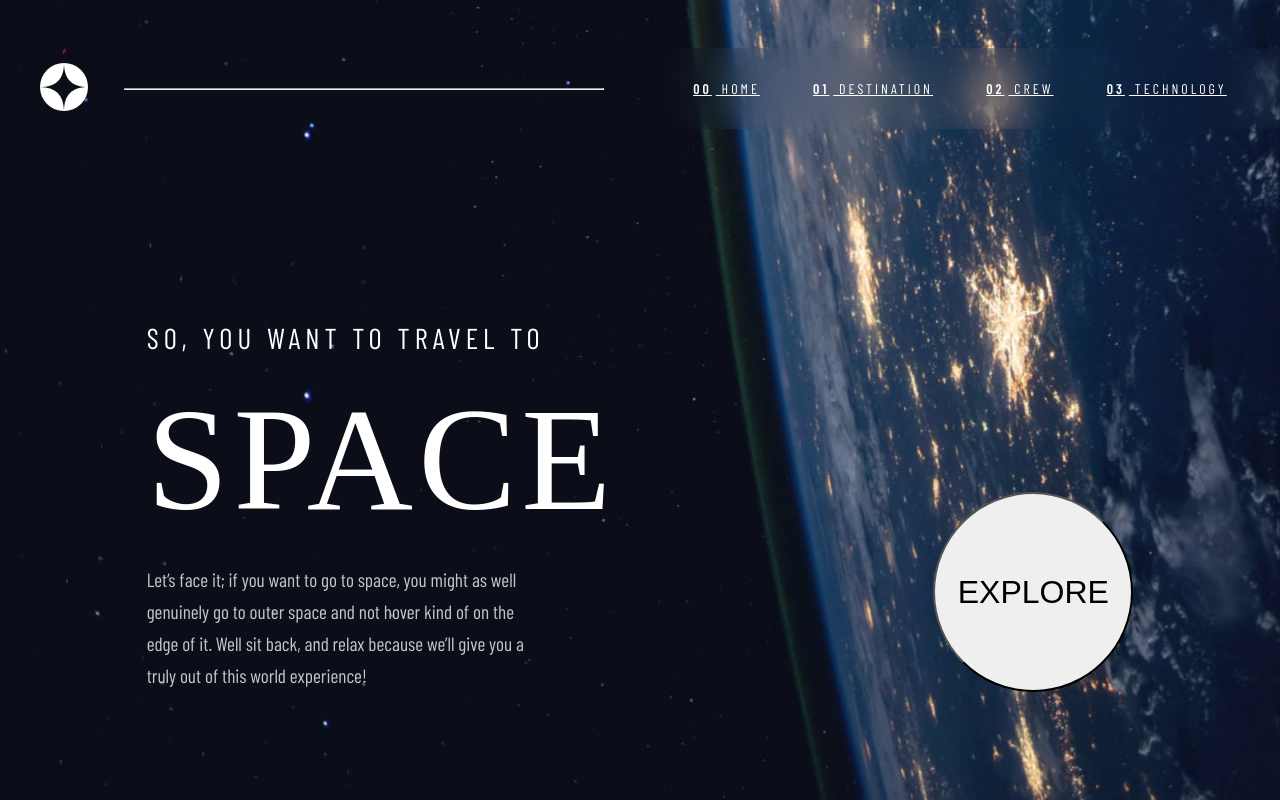
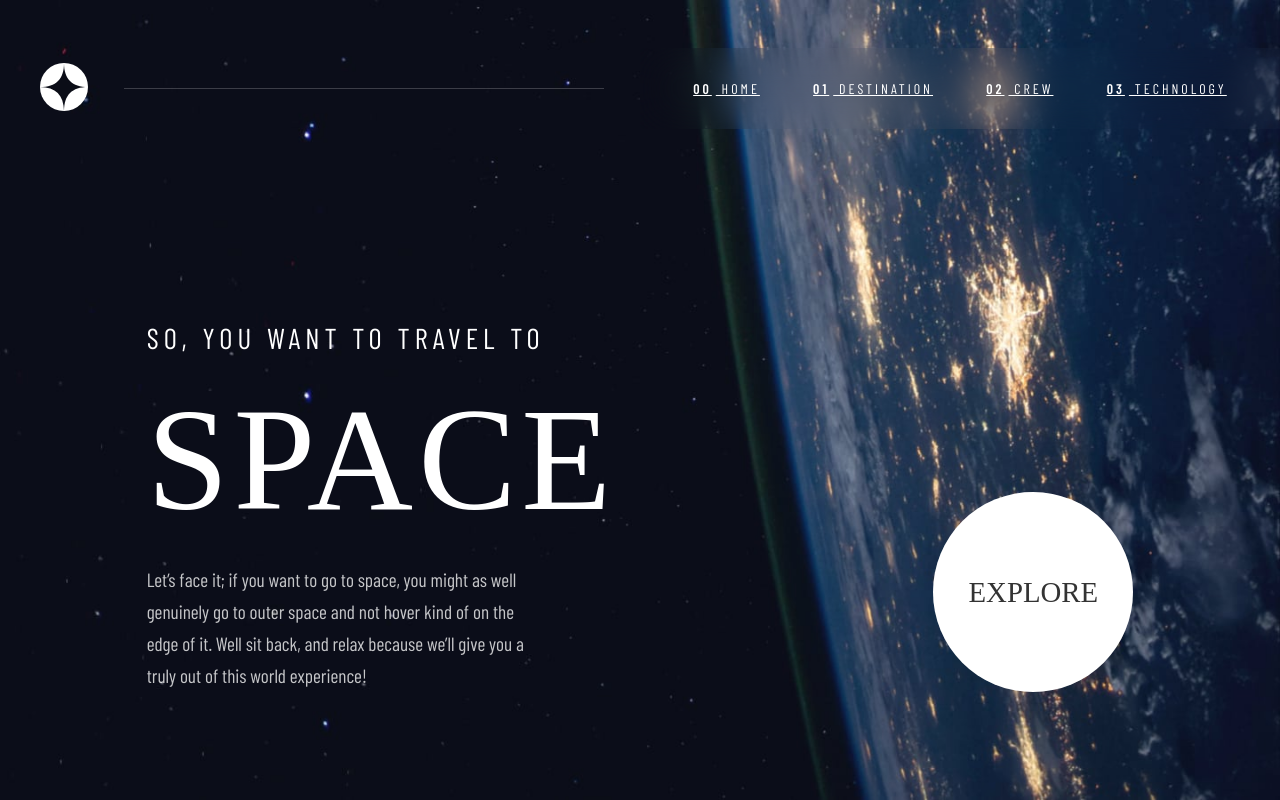
Before and after one commit to subhajitroycode/space-tourism-website, a React (Vite) app: page / in a window 1280 px wide. Built offline with nearby package versions, Linux system fonts and the light colour scheme; a web font is replaced by a local one.

Commit message:
homepage complete

```diff
--- a/src/index.css
+++ b/src/index.css
@@ -29,7 +29,10 @@ header {
 
 hr {
   margin: 0;
+  border: none;
   width: 30rem;
+  height: 0.1px;
+  background-color: rgba(255, 255, 255, 0.2);
 }
 
 .menu-icon {
@@ -106,10 +109,32 @@ hr {
   font-weight: 300;
 }
 
-.explore-btn {
+.explore-content a {
+  background-color: #fff;
+  color: #000;
+  text-decoration: none;
   width: 200px;
   height: 200px;
   border-radius: 100%;
-  font-size: 2rem;
+  font-size: 1.8rem;
   text-transform: uppercase;
+  font-family: var(--font-family-secondary);
+  display: flex;
+  justify-content: center;
+  align-items: center;
+  position: relative;
 }
+
+.explore-content a::before {
+  content: "";
+  width: 200px;
+  height: 200px;
+  border-radius: 100%;
+  background-color: rgba(255, 255, 255, 0.2);
+  position: absolute;
+  transition: scale 0.5s ease-in-out;
+}
+
+.explore-content a:hover::before {
+  scale: 1.5;
+}
--- a/src/pages/Home.jsx
+++ b/src/pages/Home.jsx
@@ -1,4 +1,5 @@
 import React from "react";
+import { NavLink } from "react-router-dom";
 
 const Home = () => {
   return (
@@ -17,7 +18,9 @@ const Home = () => {
           </p>
         </div>
         <div className="explore-container">
-          <button className="explore-btn">Explore</button>
+          <div className="explore-content">
+            <NavLink to="/destination">Explore</NavLink>
+          </div>
         </div>
       </div>
     </section>
```
